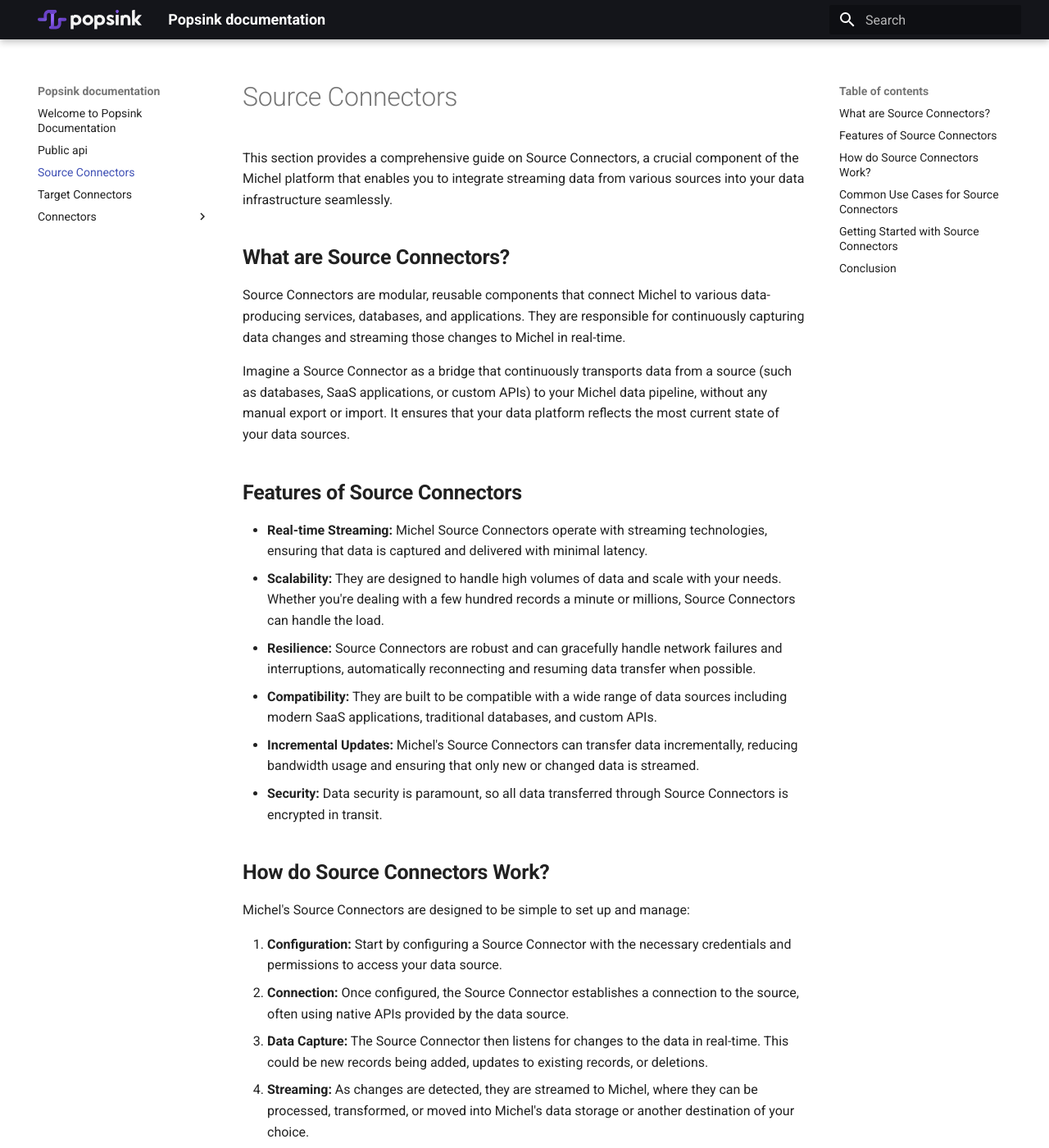
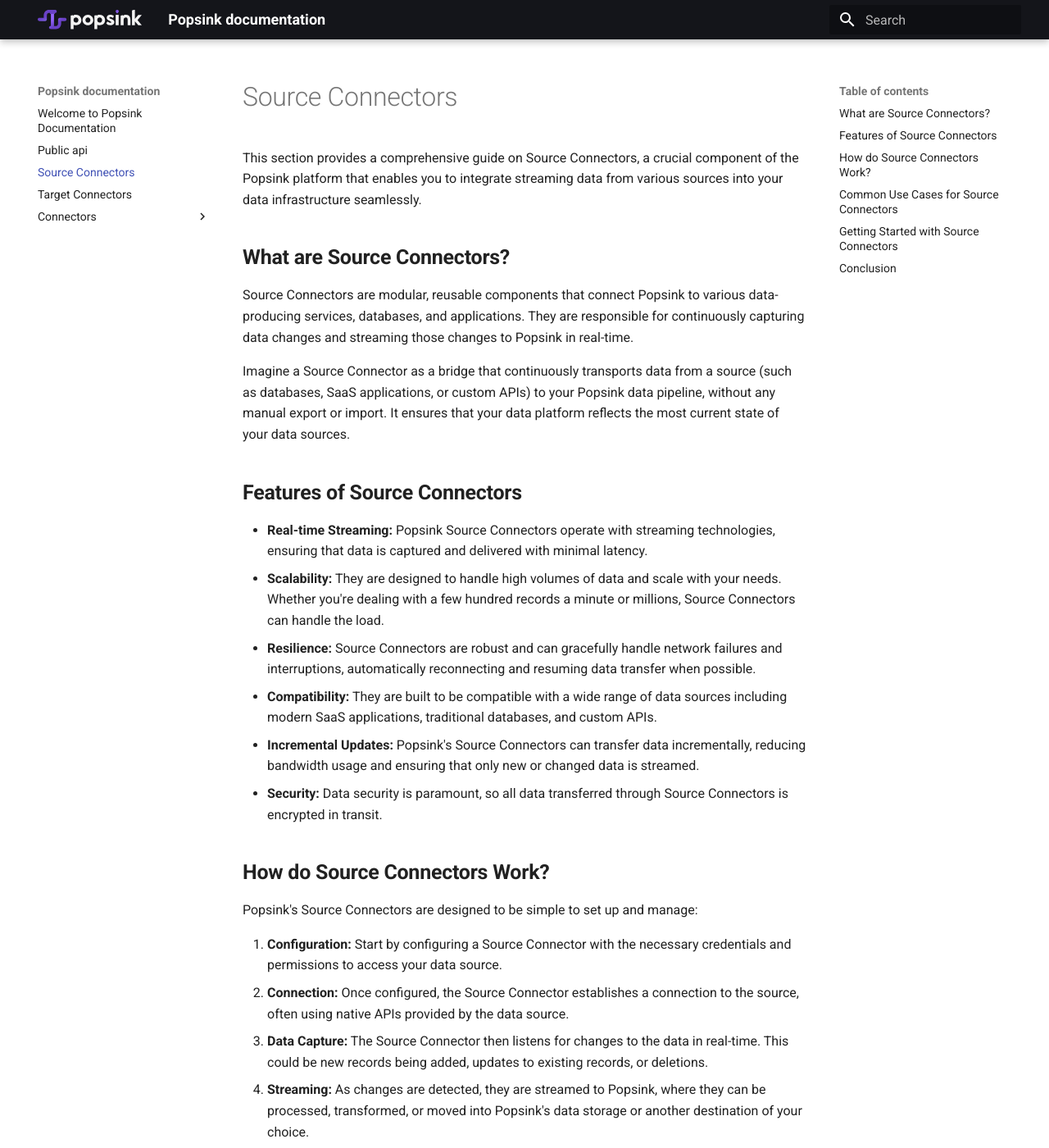
Before and after one commit to Popsink/documentation, an MkDocs documentation site: the page built from docs/source.md, in a window 1280 px wide and 1400 px high. Shown: the whole window at 82% size. Built offline with MkDocs 1.6.1 and Material for MkDocs 9.7.7, drawn with Linux system fonts in a browser that asks for light colours; some of the changed text lies outside the part shown.

Commit message:
no more michels

```diff
--- a/docs/source.md
+++ b/docs/source.md
@@ -1,55 +1,55 @@
 # Source Connectors
 
-This section provides a comprehensive guide on Source Connectors, a crucial component of the Michel platform that enables you to integrate streaming data from various sources into your data infrastructure seamlessly.
+This section provides a comprehensive guide on Source Connectors, a crucial component of the Popsink platform that enables you to integrate streaming data from various sources into your data infrastructure seamlessly.
 
 ## **What are Source Connectors?**
 
-Source Connectors are modular, reusable components that connect Michel to various data-producing services, databases, and applications. They are responsible for continuously capturing data changes and streaming those changes to Michel in real-time.
+Source Connectors are modular, reusable components that connect Popsink to various data-producing services, databases, and applications. They are responsible for continuously capturing data changes and streaming those changes to Popsink in real-time.
 
-Imagine a Source Connector as a bridge that continuously transports data from a source (such as databases, SaaS applications, or custom APIs) to your Michel data pipeline, without any manual export or import. It ensures that your data platform reflects the most current state of your data sources.
+Imagine a Source Connector as a bridge that continuously transports data from a source (such as databases, SaaS applications, or custom APIs) to your Popsink data pipeline, without any manual export or import. It ensures that your data platform reflects the most current state of your data sources.
 
 ## **Features of Source Connectors**
 
-- **Real-time Streaming:** Michel Source Connectors operate with streaming technologies, ensuring that data is captured and delivered with minimal latency.
+- **Real-time Streaming:** Popsink Source Connectors operate with streaming technologies, ensuring that data is captured and delivered with minimal latency.
 - **Scalability:** They are designed to handle high volumes of data and scale with your needs. Whether you're dealing with a few hundred records a minute or millions, Source Connectors can handle the load.
 - **Resilience:** Source Connectors are robust and can gracefully handle network failures and interruptions, automatically reconnecting and resuming data transfer when possible.
 - **Compatibility:** They are built to be compatible with a wide range of data sources including modern SaaS applications, traditional databases, and custom APIs.
-- **Incremental Updates:** Michel's Source Connectors can transfer data incrementally, reducing bandwidth usage and ensuring that only new or changed data is streamed.
+- **Incremental Updates:** Popsink's Source Connectors can transfer data incrementally, reducing bandwidth usage and ensuring that only new or changed data is streamed.
 - **Security:** Data security is paramount, so all data transferred through Source Connectors is encrypted in transit.
 
 ## **How do Source Connectors Work?**
 
-Michel's Source Connectors are designed to be simple to set up and manage:
+Popsink's Source Connectors are designed to be simple to set up and manage:
 
 1. **Configuration:** Start by configuring a Source Connector with the necessary credentials and permissions to access your data source.
 2. **Connection:** Once configured, the Source Connector establishes a connection to the source, often using native APIs provided by the data source.
 3. **Data Capture:** The Source Connector then listens for changes to the data in real-time. This could be new records being added, updates to existing records, or deletions.
-4. **Streaming:** As changes are detected, they are streamed to Michel, where they can be processed, transformed, or moved into Michel's data storage or another destination of your choice.
-5. **Management:** Through Michel's user interface, you can monitor the health and performance of your Source Connectors, schedule maintenance windows, and update configurations as needed.
+4. **Streaming:** As changes are detected, they are streamed to Popsink, where they can be processed, transformed, or moved into Popsink's data storage or another destination of your choice.
+5. **Management:** Through Popsink's user interface, you can monitor the health and performance of your Source Connectors, schedule maintenance windows, and update configurations as needed.
 
 ## **Common Use Cases for Source Connectors**
 
-- **Real-Time Analytics:** Stream changes from your operational databases to Michel to power real-time dashboards and analytics.
+- **Real-Time Analytics:** Stream changes from your operational databases to Popsink to power real-time dashboards and analytics.
 - **Data Integration:** Unify data from multiple sources to create a single source of truth for your organization.
 - **Event-Driven Architecture:** Capture events from various sources to trigger workflows and processes in real-time.
 - **Change Data Capture:** Minimize the resource impact on your source systems by only capturing and transferring changes.
 
 ## **Getting Started with Source Connectors**
 
-Setting up a Source Connector in Michel is straightforward:
+Setting up a Source Connector in Popsink is straightforward:
 
-1. Navigate to the Source Connectors section of the Michel platform.
+1. Navigate to the Source Connectors section of the Popsink platform.
 2. Select 'Add Source Connector' and choose the type of connector that matches your data source.
 3. Provide the necessary credentials and configuration details.
 4. Define the data streams you wish to capture.
 5. Save and start the Source Connector.
 
-Michel's intuitive user interface will guide you through each step, ensuring a hassle-free setup.
+Popsink's intuitive user interface will guide you through each step, ensuring a hassle-free setup.
 
 ## **Conclusion**
 
-Source Connectors are the foundational elements that empower your Michel data platform to be a comprehensive, real-time data integration solution. By leveraging these connectors, your organization can harness the full potential of your data as it streams from the source, leading to more informed decisions and a more reactive business model.
+Source Connectors are the foundational elements that empower your Popsink data platform to be a comprehensive, real-time data integration solution. By leveraging these connectors, your organization can harness the full potential of your data as it streams from the source, leading to more informed decisions and a more reactive business model.
 
-Should you require further assistance or have any questions, our support team is available to help you make the most of Michel's powerful data streaming capabilities.
+Should you require further assistance or have any questions, our support team is available to help you make the most of Popsink's powerful data streaming capabilities.
 
 [Oracle](https://www.notion.so/Oracle-32dc61b37b6a4194a97051c756a520ad?pvs=21)
```
Also changed, not shown: docs/target.md (+12 -12 lines).
